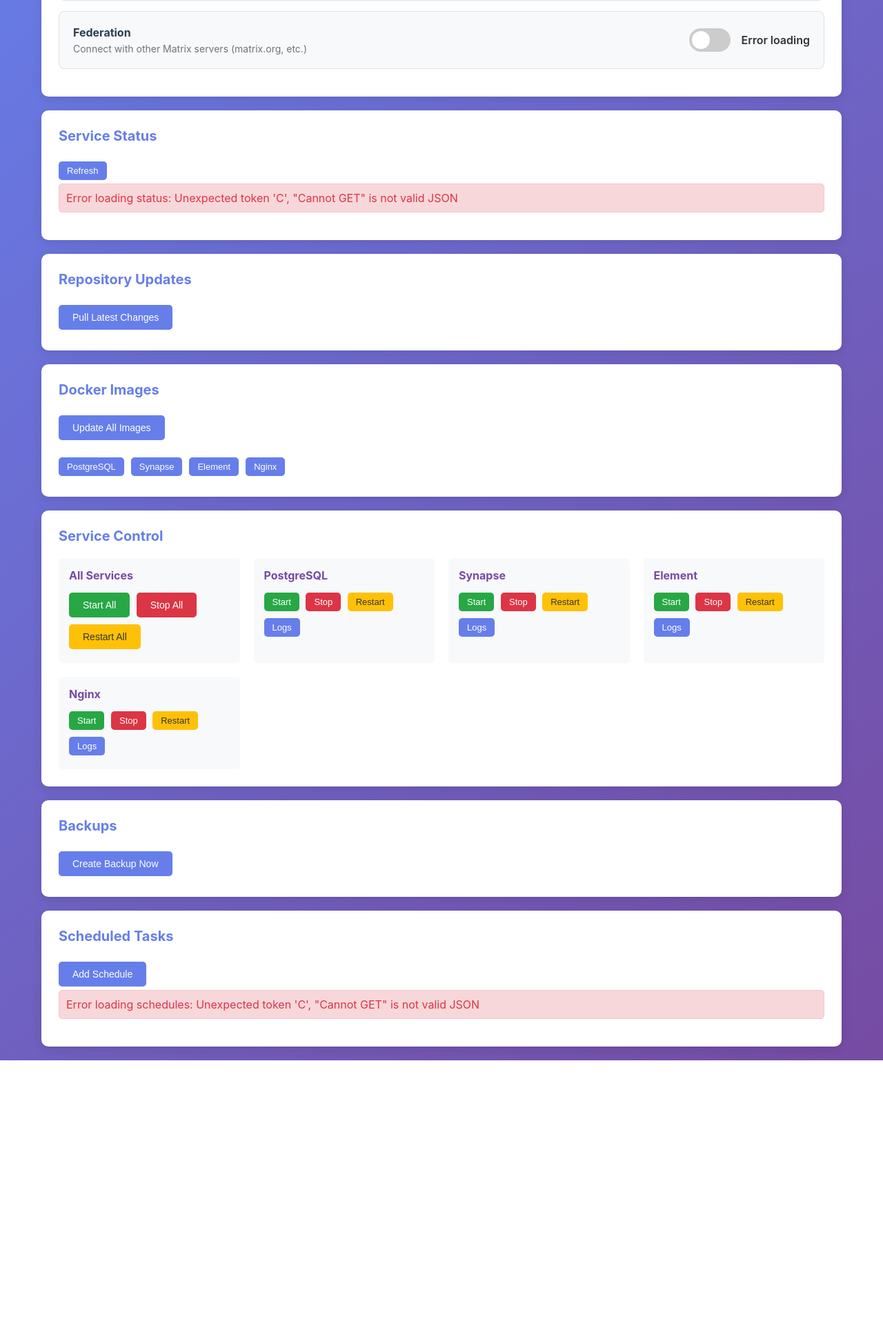
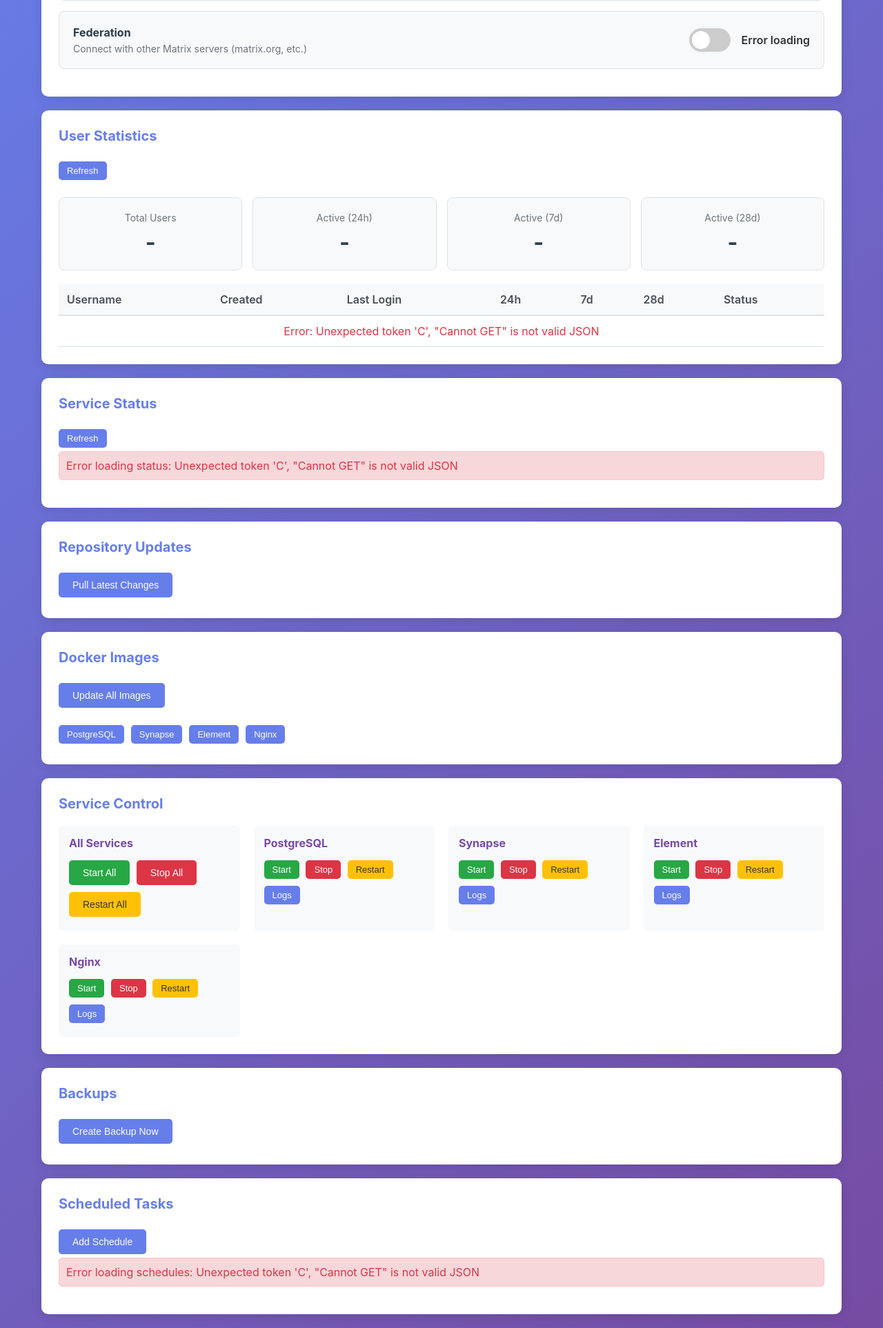
Before and after one commit to papaknee/simple-matrix-selfhost, a Flask app: page / in a window 1280 px wide. Shown: the part 248-2173 px from the top of the page at 69% size. Before the commit the page ends 1785 px from the top, so only its background shows below. Run offline with Flask 3, Linux system fonts and the light colour scheme; the visitor is signed in with stand-in values (Sample User, id 1); some libraries are stand-ins or nearby versions.

Commit message:
Add user statistics tab to admin console
Co-authored-by: papaknee <35754674+papaknee@users.noreply.github.com>

```diff
--- a/admin/app.py
+++ b/admin/app.py
@@ -10,7 +10,8 @@ import subprocess
 import logging
 import re
 import yaml
-from datetime import datetime
+import psycopg2
+from datetime import datetime, timedelta
 from pathlib import Path
 from functools import wraps
 
@@ -272,6 +273,144 @@ def get_homeserver_config_value(key):
     except Exception as e:
         logger.error(f"Failed to read homeserver.yaml: {e}")
         return None
+
+
+def get_db_connection():
+    """Get a connection to the Synapse PostgreSQL database."""
+    try:
+        # Get database password from environment
+        env_vars = read_env_file()
+        db_password = env_vars.get('POSTGRES_PASSWORD', '')
+
+        if not db_password:
+            logger.error("POSTGRES_PASSWORD not found in .env file")
+            return None
+
+        # Connect to the Synapse database
+        conn = psycopg2.connect(
+            dbname="synapse",
+            user="synapse",
+            password=db_password.strip(),
+            host="postgres",
+            port="5432",
+            connect_timeout=5
+        )
+        return conn
+    except Exception as e:
+        logger.error(f"Database connection failed: {e}")
+        return None
+
+
+def get_user_statistics():
+    """Get user statistics from Synapse database."""
+    try:
+        conn = get_db_connection()
+        if not conn:
+            return {'error': 'Failed to connect to database'}
+
+        cursor = conn.cursor()
+
+        # Get all users with their details
+        cursor.execute("""
+            SELECT name, creation_ts, admin, deactivated
+            FROM users
+            WHERE name LIKE '@%'
+            AND name NOT LIKE '%:localhost'
+            ORDER BY creation_ts DESC
+        """)
+        users_data = cursor.fetchall()
+
+        # Get login activity for all users
+        cursor.execute("""
+            SELECT
+                user_id,
+                MAX(last_seen) as last_login
+            FROM user_ips
+            WHERE user_id LIKE '@%'
+            AND user_id NOT LIKE '%:localhost'
+            GROUP BY user_id
+        """)
+        login_data = {row[0]: row[1] for row in cursor.fetchall()}
+
+        # Calculate timestamps for different periods
+        now = datetime.now()
+        one_day_ago = int((now - timedelta(days=1)).timestamp() * 1000)
+        seven_days_ago = int((now - timedelta(days=7)).timestamp() * 1000)
+        twenty_eight_days_ago = int((now - timedelta(days=28)).timestamp() * 1000)
+
+        # Count users active in each period
+        cursor.execute("""
+            SELECT COUNT(DISTINCT user_id)
+            FROM user_ips
+            WHERE last_seen >= %s
+            AND user_id LIKE '@%'
+            AND user_id NOT LIKE '%:localhost'
+        """, (one_day_ago,))
+        active_1_day = cursor.fetchone()[0]
+
+        cursor.execute("""
+            SELECT COUNT(DISTINCT user_id)
+            FROM user_ips
+            WHERE last_seen >= %s
+            AND user_id LIKE '@%'
+            AND user_id NOT LIKE '%:localhost'
+        """, (seven_days_ago,))
+        active_7_days = cursor.fetchone()[0]
+
+        cursor.execute("""
+            SELECT COUNT(DISTINCT user_id)
+            FROM user_ips
+            WHERE last_seen >= %s
+            AND user_id LIKE '@%'
+            AND user_id NOT LIKE '%:localhost'
+        """, (twenty_eight_days_ago,))
+        active_28_days = cursor.fetchone()[0]
+
+        cursor.close()
+        conn.close()
+
+        # Process user data
+        users = []
+        for user in users_data:
+            username = user[0]
+            creation_ts = user[1]
+            is_admin = user[2]
+            is_deactivated = user[3]
+
+            # Get last login timestamp
+            last_login = login_data.get(username)
+
+            # Determine if user was active in each period
+            active_in_1_day = False
+            active_in_7_days = False
+            active_in_28_days = False
+
+            if last_login:
+                active_in_1_day = last_login >= one_day_ago
+                active_in_7_days = last_login >= seven_days_ago
+                active_in_28_days = last_login >= twenty_eight_days_ago
+
+            users.append({
+                'username': username,
+                'created': datetime.fromtimestamp(creation_ts / 1000).strftime('%Y-%m-%d %H:%M:%S') if creation_ts else None,
+                'is_admin': bool(is_admin),
+                'is_deactivated': bool(is_deactivated),
+                'last_login': datetime.fromtimestamp(last_login / 1000).strftime('%Y-%m-%d %H:%M:%S') if last_login else 'Never',
+                'active_1_day': active_in_1_day,
+                'active_7_days': active_in_7_days,
+                'active_28_days': active_in_28_days
+            })
+
+        return {
+            'total_users': len(users_data),
+            'active_1_day': active_1_day,
+            'active_7_days': active_7_days,
+            'active_28_days': active_28_days,
+            'users': users
+        }
+    except Exception as e:
+        logger.error(f"Failed to get user statistics: {e}")
+        return {'error': str(e)}
 
 
 @app.route('/')
@@ -642,6 +781,25 @@ def update_server_settings():
         return jsonify({'error': str(e)}), 500
 
 
+@app.route('/api/users/statistics', methods=['GET'])
+@login_required
+def get_users_statistics():
+    """Get user statistics including total users and login activity."""
+    try:
+        stats = get_user_statistics()
+
+        if 'error' in stats:
+            return jsonify({'success': False, 'error': stats['error']}), 500
+
+        return jsonify({
+            'success': True,
+            'statistics': stats
+        })
+    except Exception as e:
+        logger.error(f"Failed to get user statistics: {e}")
+        return jsonify({'success': False, 'error': str(e)}), 500
+
+
 if __name__ == '__main__':
     # Restore schedules on startup
     schedules = load_schedules()
--- a/admin/requirements.txt
+++ b/admin/requirements.txt
@@ -3,3 +3,4 @@ APScheduler==3.10.4
 boto3==1.34.17
 Werkzeug==3.0.1
 PyYAML==6.0.1
+psycopg2-binary==2.9.9
--- a/admin/static/css/style.css
+++ b/admin/static/css/style.css
@@ -415,6 +415,94 @@ button[type="submit"] {
     color: #6c757d;
 }
 
+/* User Statistics Styles */
+.stats-summary {
+    display: grid;
+    grid-template-columns: repeat(auto-fit, minmax(200px, 1fr));
+    gap: 15px;
+    margin: 20px 0;
+}
+
+.stat-card {
+    background: #f8f9fa;
+    border: 1px solid #dee2e6;
+    border-radius: 8px;
+    padding: 20px;
+    text-align: center;
+}
+
+.stat-label {
+    font-size: 14px;
+    color: #6c757d;
+    margin-bottom: 8px;
+}
+
+.stat-value {
+    font-size: 32px;
+    font-weight: 700;
+    color: #2c3e50;
+}
+
+.users-table {
+    width: 100%;
+    border-collapse: collapse;
+    margin-top: 15px;
+    background: white;
+}
+
+.users-table th {
+    background: #f8f9fa;
+    padding: 12px;
+    text-align: left;
+    border-bottom: 2px solid #dee2e6;
+    font-weight: 600;
+    color: #495057;
+}
+
+.users-table td {
+    padding: 12px;
+    border-bottom: 1px solid #dee2e6;
+}
+
+.users-table tbody tr:hover {
+    background-color: #f8f9fa;
+}
+
+.badge {
+    display: inline-block;
+    padding: 4px 8px;
+    border-radius: 4px;
+    font-size: 12px;
+    font-weight: 600;
+}
+
+.badge-admin {
+    background-color: #ffc107;
+    color: #000;
+}
+
+.badge-active {
+    background-color: #28a745;
+    color: white;
+}
+
+.badge-deactivated {
+    background-color: #6c757d;
+    color: white;
+}
+
+.activity-dot {
+    display: inline-block;
+    width: 12px;
+    height: 12px;
+    border-radius: 50%;
+    background-color: #dee2e6;
+}
+
+.activity-dot.active {
+    background-color: #28a745;
+}
+
 @media (max-width: 768px) {
     .container {
         padding: 0 10px;
@@ -442,4 +530,17 @@ button[type="submit"] {
         width: 100%;
         justify-content: space-between;
     }
+
+    .stats-summary {
+        grid-template-columns: 1fr;
+    }
+
+    .users-table {
+        font-size: 14px;
+    }
+
+    .users-table th,
+    .users-table td {
+        padding: 8px 4px;
+    }
 }
--- a/admin/static/js/app.js
+++ b/admin/static/js/app.js
@@ -408,11 +408,97 @@ async function updateServerSettings(settingType, value) {
     }
 }
 
+// Load user statistics
+async function loadUserStats() {
+    try {
+        const data = await apiCall('/admin/api/users/statistics');
+
+        if (data && data.success) {
+            const stats = data.statistics;
+
+            // Update summary statistics
+            document.getElementById('total-users').textContent = stats.total_users || 0;
+            document.getElementById('active-1-day').textContent = stats.active_1_day || 0;
+            document.getElementById('active-7-days').textContent = stats.active_7_days || 0;
+            document.getElementById('active-28-days').textContent = stats.active_28_days || 0;
+
+            // Update users table
+            const tbody = document.getElementById('users-table-body');
+            tbody.innerHTML = '';
+
+            if (stats.users && stats.users.length > 0) {
+                stats.users.forEach(user => {
+                    const row = document.createElement('tr');
+
+                    // Username cell
+                    const usernameCell = document.createElement('td');
+                    usernameCell.textContent = user.username;
+                    if (user.is_admin) {
+                        usernameCell.innerHTML += ' <span class="badge badge-admin">Admin</span>';
+                    }
+                    row.appendChild(usernameCell);
+
+                    // Created cell
+                    const createdCell = document.createElement('td');
+                    createdCell.textContent = user.created || '-';
+                    row.appendChild(createdCell);
+
+                    // Last login cell
+                    const lastLoginCell = document.createElement('td');
+                    lastLoginCell.textContent = user.last_login || 'Never';
+                    row.appendChild(lastLoginCell);
+
+                    // Activity indicators
+                    const activity1Day = document.createElement('td');
+                    activity1Day.innerHTML = user.active_1_day ? '<span class="activity-dot active"></span>' : '<span class="activity-dot"></span>';
+                    activity1Day.style.textAlign = 'center';
+                    row.appendChild(activity1Day);
+
+                    const activity7Days = document.createElement('td');
+                    activity7Days.innerHTML = user.active_7_days ? '<span class="activity-dot active"></span>' : '<span class="activity-dot"></span>';
+                    activity7Days.style.textAlign = 'center';
+                    row.appendChild(activity7Days);
+
+                    const activity28Days = document.createElement('td');
+                    activity28Days.innerHTML = user.active_28_days ? '<span class="activity-dot active"></span>' : '<span class="activity-dot"></span>';
+                    activity28Days.style.textAlign = 'center';
+                    row.appendChild(activity28Days);
+
+                    // Status cell
+                    const statusCell = document.createElement('td');
+                    if (user.is_deactivated) {
+                        statusCell.innerHTML = '<span class="badge badge-deactivated">Deactivated</span>';
+                    } else {
+                        statusCell.innerHTML = '<span class="badge badge-active">Active</span>';
+                    }
+                    row.appendChild(statusCell);
+
+                    tbody.appendChild(row);
+                });
+            } else {
+                tbody.innerHTML = '<tr><td colspan="7" style="text-align: center;">No users found</td></tr>';
+            }
+        } else {
+            const errorMsg = data ? (data.error || 'Unknown error') : 'Failed to load user statistics';
+            document.getElementById('users-table-body').innerHTML = `<tr><td colspan="7" style="text-align: center; color: #dc3545;">${errorMsg}</td></tr>`;
+        }
+    } catch (error) {
+        console.error('Error loading user statistics:', error);
+        document.getElementById('users-table-body').innerHTML = `<tr><td colspan="7" style="text-align: center; color: #dc3545;">Error: ${error.message}</td></tr>`;
+    }
+}
+
+// Refresh user statistics
+function refreshUserStats() {
+    loadUserStats();
+}
+
 // Initialize on page load
 document.addEventListener('DOMContentLoaded', () => {
     refreshStatus();
     loadSchedules();
     loadServerSettings();
+    loadUserStats();
 
     // Auto-refresh status every 30 seconds
     setInterval(refreshStatus, 30000);
--- a/admin/templates/index.html
+++ b/admin/templates/index.html
@@ -45,6 +45,52 @@
                 </div>
             </div>
             <div id="config-output" class="output"></div>
+        </section>
+
+        <!-- User Statistics -->
+        <section class="panel">
+            <h2>User Statistics</h2>
+            <button onclick="refreshUserStats()" class="btn btn-sm">Refresh</button>
+
+            <div class="stats-summary">
+                <div class="stat-card">
+                    <div class="stat-label">Total Users</div>
+                    <div class="stat-value" id="total-users">-</div>
+                </div>
+                <div class="stat-card">
+                    <div class="stat-label">Active (24h)</div>
+                    <div class="stat-value" id="active-1-day">-</div>
+                </div>
+                <div class="stat-card">
+                    <div class="stat-label">Active (7d)</div>
+                    <div class="stat-value" id="active-7-days">-</div>
+                </div>
+                <div class="stat-card">
+                    <div class="stat-label">Active (28d)</div>
+                    <div class="stat-value" id="active-28-days">-</div>
+                </div>
+            </div>
+
+            <div id="users-table-container">
+                <table id="users-table" class="users-table">
+                    <thead>
+                        <tr>
+                            <th>Username</th>
+                            <th>Created</th>
+                            <th>Last Login</th>
+                            <th>24h</th>
+                            <th>7d</th>
+                            <th>28d</th>
+                            <th>Status</th>
+                        </tr>
+                    </thead>
+                    <tbody id="users-table-body">
+                        <tr>
+                            <td colspan="7" style="text-align: center;">Loading...</td>
+                        </tr>
+                    </tbody>
+                </table>
+            </div>
         </section>
 
         <!-- Service Status -->
```
